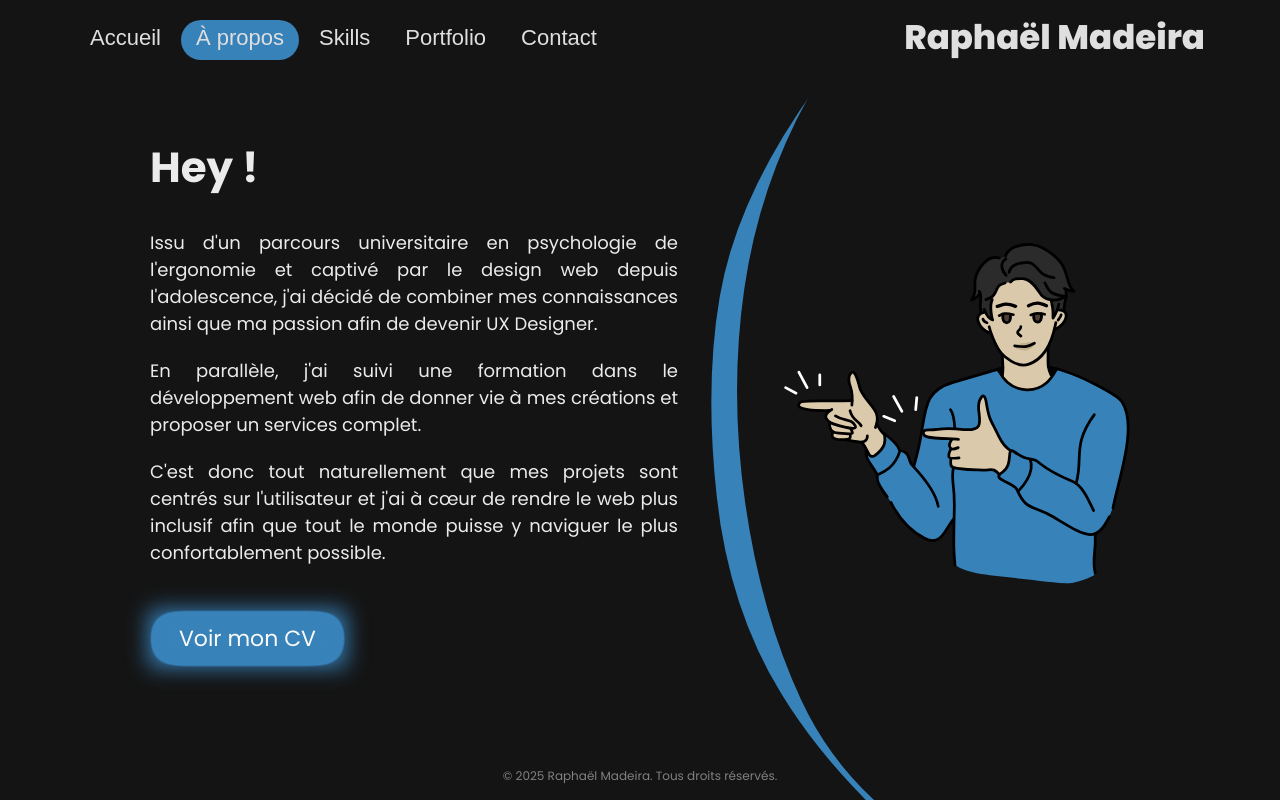
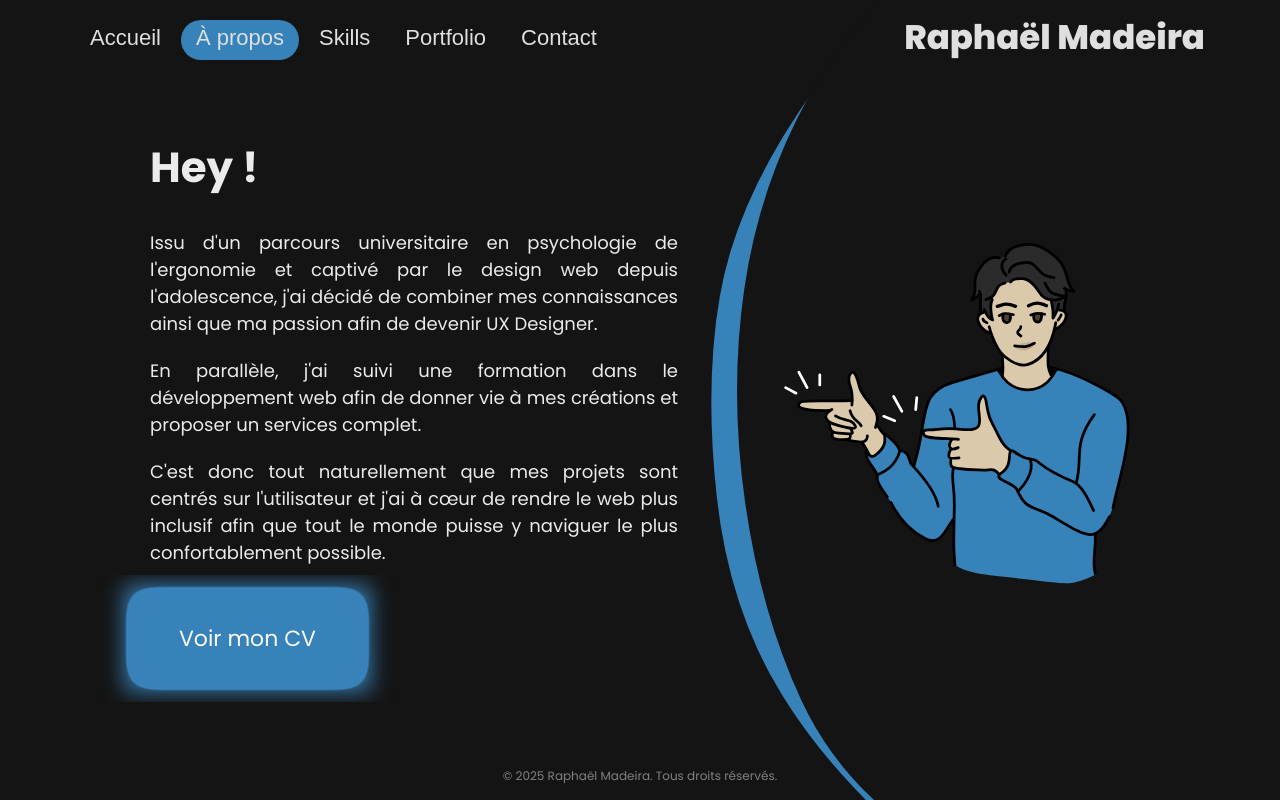
Before and after one commit to RaphaelMadeira-design/OpenClassrooms_Projet-12, a React (Vite) app: page /about in a window 1280 px wide. Built offline with nearby package versions, Linux system fonts and the light colour scheme; some icons are missing; a web font is replaced by a local one.

Commit message:
Firefox gooey

```diff
--- a/src/components/GooeyButton/_gooeybutton.scss
+++ b/src/components/GooeyButton/_gooeybutton.scss
@@ -28,7 +28,7 @@
         background-image:
             linear-gradient(0deg, var(--button), var(--button)),
             radial-gradient(40% 70% at calc(var(--x) * 1%) calc(var(--y) * 1%), rgba(var(--button-rgb), var(--a)) 0%, transparent 90%);
-        background-clip: content-box, border-box;
+        background-clip: border-box;
         padding: 24px;
         z-index: -1;
         border: inherit;
```
